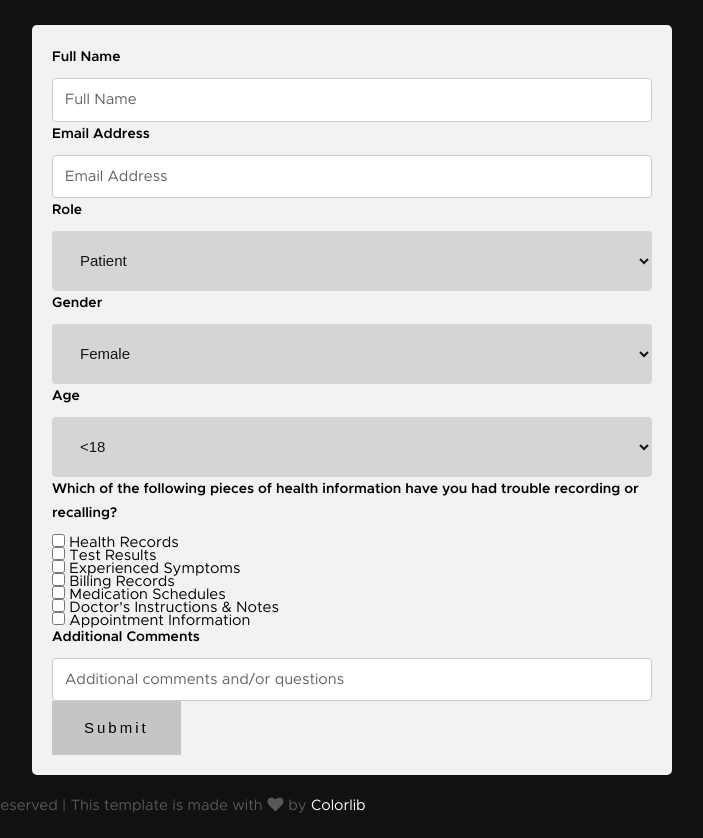
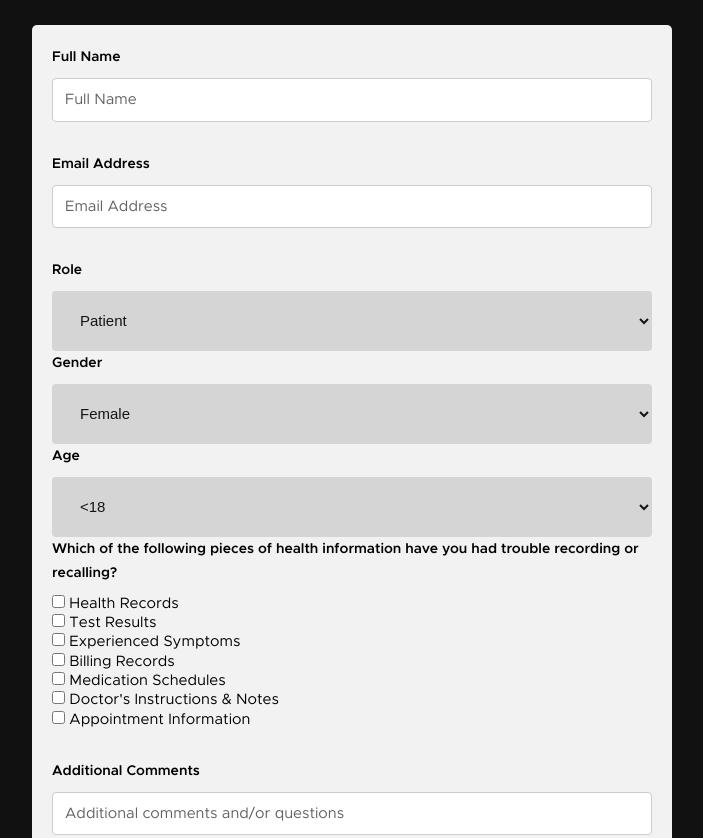
Before and after one commit to betterhealth/HealthInfo, a website with bundled scripts: page index.html in a window 1280 px wide. Shown: the part 2280-3118 px from the top of the page, without its empty margins (288-991 px from the left). Built offline with nearby package versions, Linux system fonts and the light colour scheme; a web font is replaced by a local one.

Commit message:
fixed text overlapping problem

```diff
--- a/css/main.css
+++ b/css/main.css
@@ -106,7 +106,7 @@ a:active {
  * # typography & general theme styles
  *
  * ------------------------------------------------------------------- */
-h1, h2, h3, h4, h5, h6, .h1, .h2, .h3, .h4, .h5, .h6 {
+h1, h2, h3, h4, h5, h6, h7, .h1, .h2, .h3, .h4, .h5, .h6, .h7{
   font-family: "metropolis-semibold", sans-serif;
   color: #000000;
   font-style: normal;
@@ -126,13 +126,13 @@ h1, .h1, h2, .h2, h3, .h3, h4, .h4 {
 
 }
 
-h5, .h5, h6, .h6 {
+h5, .h5, h6, .h6, h7, .h7 {
   margin-top: 4.2rem;
   margin-bottom: 1.5rem;
 }
 
 @media only screen and (max-width:600px) {
-  h5, .h5, h6, .h6 {
+  h5, .h5, h6, .h6, h7, .h7 {
     margin-top: 3.6rem;
     margin-bottom: 0.9rem;
   }
@@ -178,6 +178,15 @@ h6, .h6 {
   line-height: 1.286;
   text-transform: uppercase;
   letter-spacing: 0.16rem;
+}
+
+h7, .h7 {
+  line-height: 1.286;
+  letter-spacing: normal;
+  font-family: "metropolis-regular", sans-serif;
+  margin-bottom: 0rem;
+  padding: 0rem;
+  margin-top: 0rem;
 }
 
 p img {
@@ -496,11 +505,26 @@ p,
 ul,
 ol,
 dl,
-form,
+form
 .video-container,
 .cl-custom-select {
   margin-bottom: 3rem;
 }
+
+input {
+  margin-bottom: 0rem;
+  margin-top: 1rem;
+}
+
+.fullname,
+.email,
+.lastcheckbox,
+.additionalcomments {
+  margin-bottom: 3rem;
+  margin-top: 0rem;
+}
+
+
 
 /* -------------------------------------------------------------------
  * ## pace.js styles - minimal
@@ -685,6 +709,11 @@ input[type=submit]:hover {
     width: 100%;
     margin-top: 0;
   }
+}
+
+form {
+  padding: 0;
+  line-height: 0rem;
 }
 
 textarea,
--- a/index.html
+++ b/index.html
@@ -181,12 +181,12 @@
 		<div class="container">
 			<form id="test-form">
 
-			  <div>
+			  <div class = "fullname">
 			    <label>Full Name</label>
 			    <input type="text" name="name" placeholder="Full Name"/>
 			  </div>
 
-              <div>
+              <div class = "email">
                 <label>Email Address</label>
                 <input type="text" name="email" placeholder="Email Address"/>
               </div>
@@ -224,16 +224,37 @@
 
               <div>
                 <label>Which of the following pieces of health information have you had trouble recording or recalling?</label>
-                    <input type="checkbox" name="healthrecords" value="X"> Health Records<br>
-                    <input type="checkbox" name="testresults" value="X"> Test Results<br>
-                    <input type="checkbox" name="symptoms" value="X"> Experienced Symptoms<br>
-                    <input type="checkbox" name="billing" value="X"> Billing Records<br>
-                    <input type="checkbox" name="medication" value="X"> Medication Schedules<br>
-                    <input type="checkbox" name="doctor" value="X"> Doctor's Instructions & Notes<br>
-                    <input type="checkbox" name="appointment" value="X"> Appointment Information<br>
+                    <div>
+                        <input type="checkbox" id="healthrecords" name="healthrecords" value="X">
+                        <h7>Health Records</h7>
+                    </div>
+                    <div>
+                        <input type="checkbox" name="testresults" value="X">
+                        <h7>Test Results</h7>
+                    </div>
+                    <div>
+                        <input type="checkbox" id="symptoms" name="symptoms" value="X">
+                        <h7>Experienced Symptoms</h7>
+                    </div>
+                    <div>
+                        <input type="checkbox" name="billing" value="X">
+                        <h7>Billing Records</h7>
+                    </div>
+                    <div>
+                        <input type="checkbox" name="medication" value="X">
+                        <h7>Medication Schedules</h7>
+                    </div>
+                    <div>
+                        <input type="checkbox" name="doctor" value="X">
+                        <h7>Doctor's Instructions & Notes</h7>
+                    </div>
+                    <div class="lastcheckbox">
+                        <input type="checkbox" name="appointment" value="X">
+                        <h7>Appointment Information</h7>
+                    </div>
               </div>
 
-              <div>
+              <div class="additionalcomments">
                 <label>Additional Comments</label>
                 <input type="text" name="comments" placeholder="Additional comments and/or questions"/>
               </div>
--- a/js/main.js
+++ b/js/main.js
@@ -112,7 +112,7 @@
             success: function() {
                 $('#test-form').html("<div id='message'></div>");
                 $('#message').html("<h2>Thank you for your interest!</h2>")
-                .append("<p>We will be in touch soon.</p>")
+                .append("<h7>We will be in touch soon.</h7>")
                 .hide()
                 .fadeIn(1500, function() {
                 $('#message');
```
Also changed, not shown: 1 other file.
